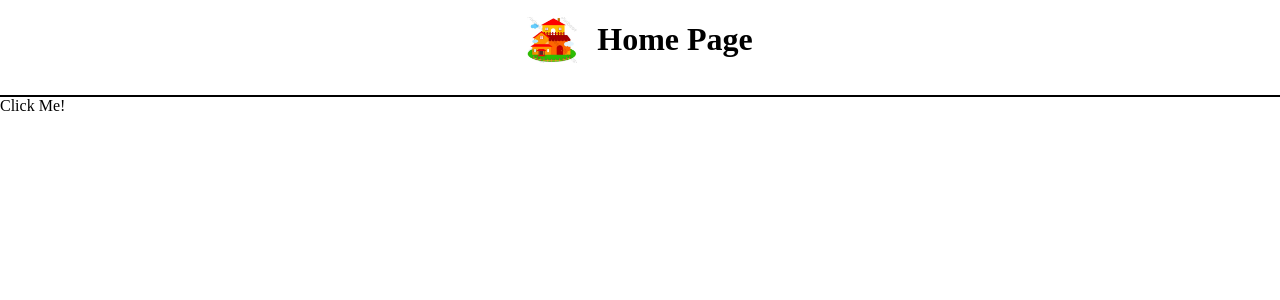
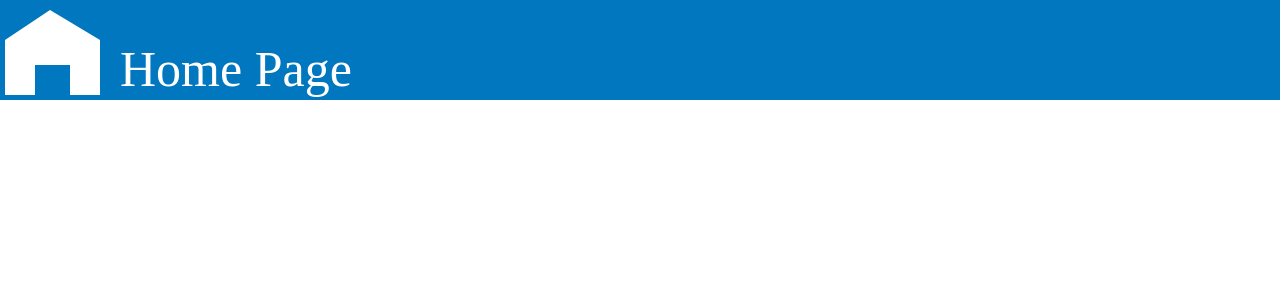
Before and after one commit to lucianchauvin/LEMMA, a SvelteKit app: page / in a window 1280 px wide. Shown: the top 300 px of the page. Built offline with nearby package versions, Linux system fonts and the light colour scheme.

Commit message:
FrontEnd: Created the head of the HomePage

```diff
--- a/src/routes/+page.svelte
+++ b/src/routes/+page.svelte
@@ -1,30 +1,19 @@
-<script lang="ts">
-  import Button from '@smui/button';
-</script>
+<svg width="100%">
+  <!-- Rectangle shape, filling the entire width -->
+  <rect x="0" y="0" width="100%" height="100" fill="#0077be" />
 
-<div class="home-container">
-  <img src="/Canvas_Home.png" width="50" alt="Canvas Home Sign">
-  <h1 class="home-text">Home Page</h1>
-</div>
-<div class="line"></div>
+  <!-- Triangle (Home roof) -->
+  <polygon points="5,40 50,10 100,40" fill="white" />
 
-<Button on:click = {() => alert('Button clicked!')}>Click Me!</Button>
+  <rect x="5" y="40" width="95" height="15" fill="white" />
 
-<style>
-  .home-container {
-    display: flex;
-    align-items: center; /* Center the items vertically */
-    justify-content: center; /* Centers the content horizontally */
-  }
+  <rect x="5" y="55" width="30" height="40" fill="white" />
 
-  .home-text {
-    margin-left: 20px; /* Adds space between image and text */
-  }
+  <rect x="35" y="55" width="35" height="10" fill="white" />
 
-  /* Line below the image and text */
-  .line{
-    width: 100%;
-    border-bottom: 2px solid black; /* Adds a line */
-    margin-top: 15px; /* Adds space between the image+caption and the line */
-  }
-</style>
+  <rect x="70" y="55" width="30" height="40" fill="white" />
+
+  <text x="120"  y="75"  font-size="50"  text-anchor="start" fill="white" alignment-baseline="middle">
+    {"Home Page"}
+  </text>
+</svg>
```
